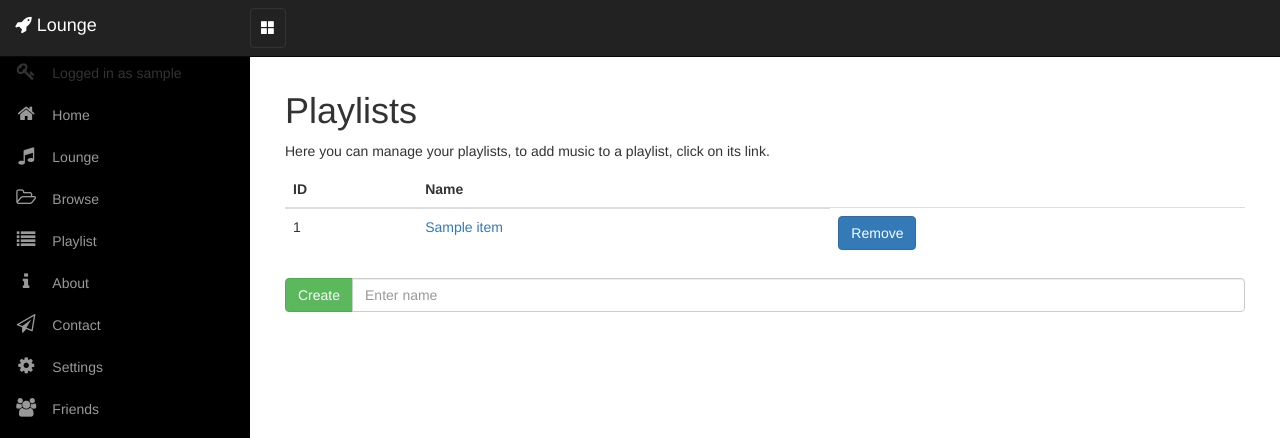
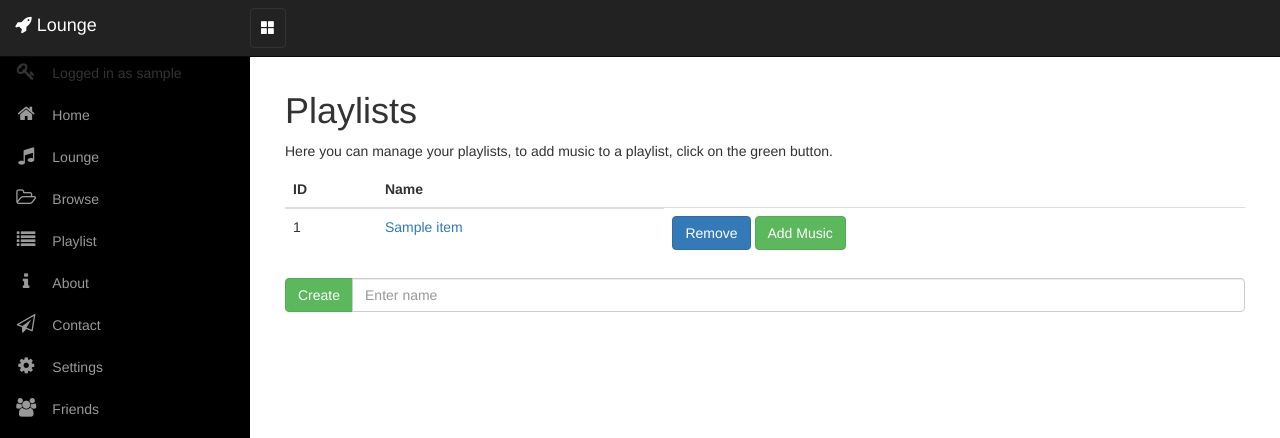
Before and after one commit to ax-rwnd/lounge-frontseat, a Flask app: template src/templates/playlists.html in a window 1280 px wide. Shown: the top 438 px of the page. Run offline with Flask 2, Linux system fonts and the light colour scheme; the visitor is signed in with stand-in values (Sample User, id 1); the template is opened without the code that fills it: most values are stand-ins (such as "Sample title", 1, 10 or a date in 2020); some libraries are stand-ins or nearby versions.

Commit message:
Error handling

```diff
--- a/src/frontseat.py
+++ b/src/frontseat.py
@@ -84,7 +84,6 @@ def index():
 			    unconfirmed += [friend]
 		    elif response['status'] == 'QUERY_FAILED' or response['status'] == 'NO_PLAYLISTS' or response['status'] == 'QUERY_OK':
 			    confirmed += [friend]
-    print "out, confirmed: "+str(confirmed)+" unconf: "+str(unconfirmed)
 
 
 
--- a/src/templates/music.html
+++ b/src/templates/music.html
@@ -45,7 +45,7 @@
 	<label class="btn btn-default btn-file">
 		Select one or more .ogg files<input type = "file" name = "file" style="display:none;" accept="audio/ogg" multiple />
 	</label>
-	<input type = "submit" class="btn btn-primary"/>
+	<input type = "submit" value="Upload" class="btn btn-primary"/>
 </form>
 <script>
 	function setSong(song) {
--- a/src/templates/playlists.html
+++ b/src/templates/playlists.html
@@ -1,7 +1,7 @@
 {% extends "index.html" %}
 {% block content %}
 <h1>Playlists</h1>
-<p>Here you can manage your playlists, to add music to a playlist, click on its link.</p>
+<p>Here you can manage your playlists, to add music to a playlist, click on the green button.</p>
 
 <div class="table-responsive">
     <table class="table table-hover" id="dynamic_field">
@@ -24,6 +24,7 @@
                 <button type="button" name="DELETE" id="{{item.id}}" onClick="send(this.id, this.name)"
                         class="btn btn-primary">Remove
                 </button>
+	    	<form action="/music/{{item.id}}" style="display:inline;"><input type="submit" class="btn btn-success" value="Add Music"/></form>
             </td>
 
         </tr>
@@ -63,7 +64,11 @@ $(document).ready(function(){
             contentType: "application/json",
             dataType: "json",
             success: function (response) {
-                location.reload();
+		if (response.status == "MISSING_PARAMS")
+			alert("The request failed, contact an administrator.");
+		else if (response.status == "ADDITION_FAILED")
+			alert("Failed to add file, please try again.");
+                else location.reload();
             },
             error: function (xhr, status) {
               alert(status);
```
